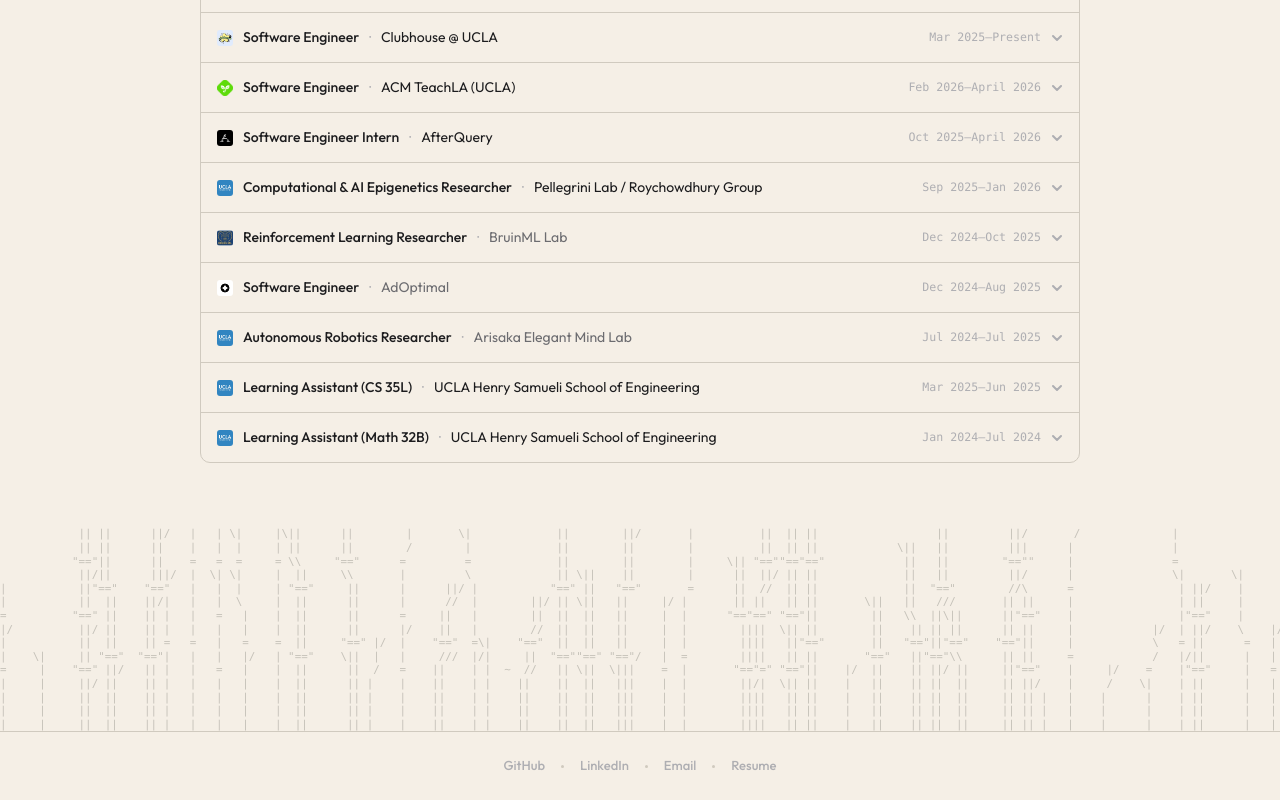
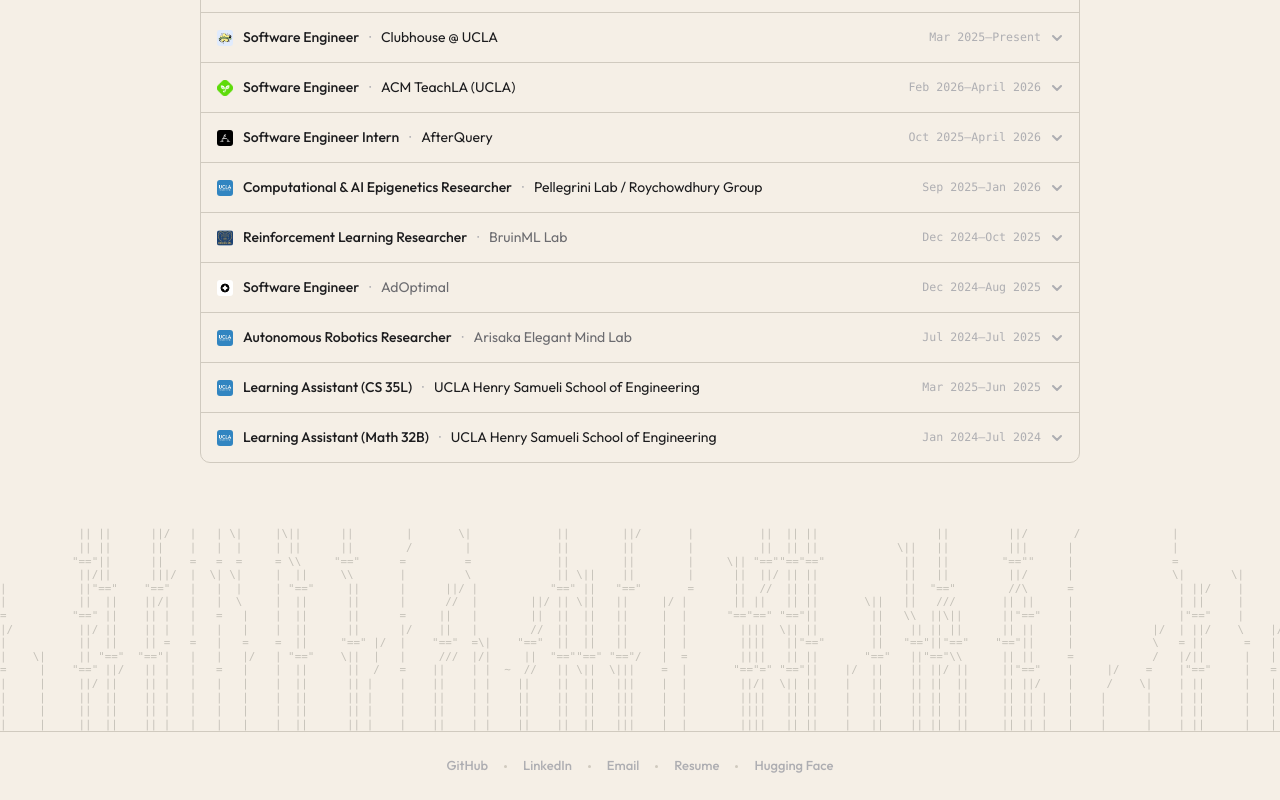
Before and after one commit to chewton2k/CharltonShih, a Next.js app: page / in a window 1280 px wide. Shown: the part 1184-1984 px from the top of the page. Built offline with nearby package versions, Linux system fonts and the light colour scheme.

Commit message:
update: huggingface link added

```diff
--- a/app/page.jsx
+++ b/app/page.jsx
@@ -133,6 +133,8 @@
         <a href="mailto:charltonshih645@g.ucla.edu">Email</a>
         <span className="p-footer-dot" />
         <a href="/Charlton_Shih_Resume.pdf" target="_blank" rel="noopener noreferrer">Resume</a>
+        <span className="p-footer-dot" />
+        <a href="https://huggingface.co/chewton2k" target="_blank" rel="noopener noreferrer">Hugging Face</a>
       </footer>
     </div>
   );
```
